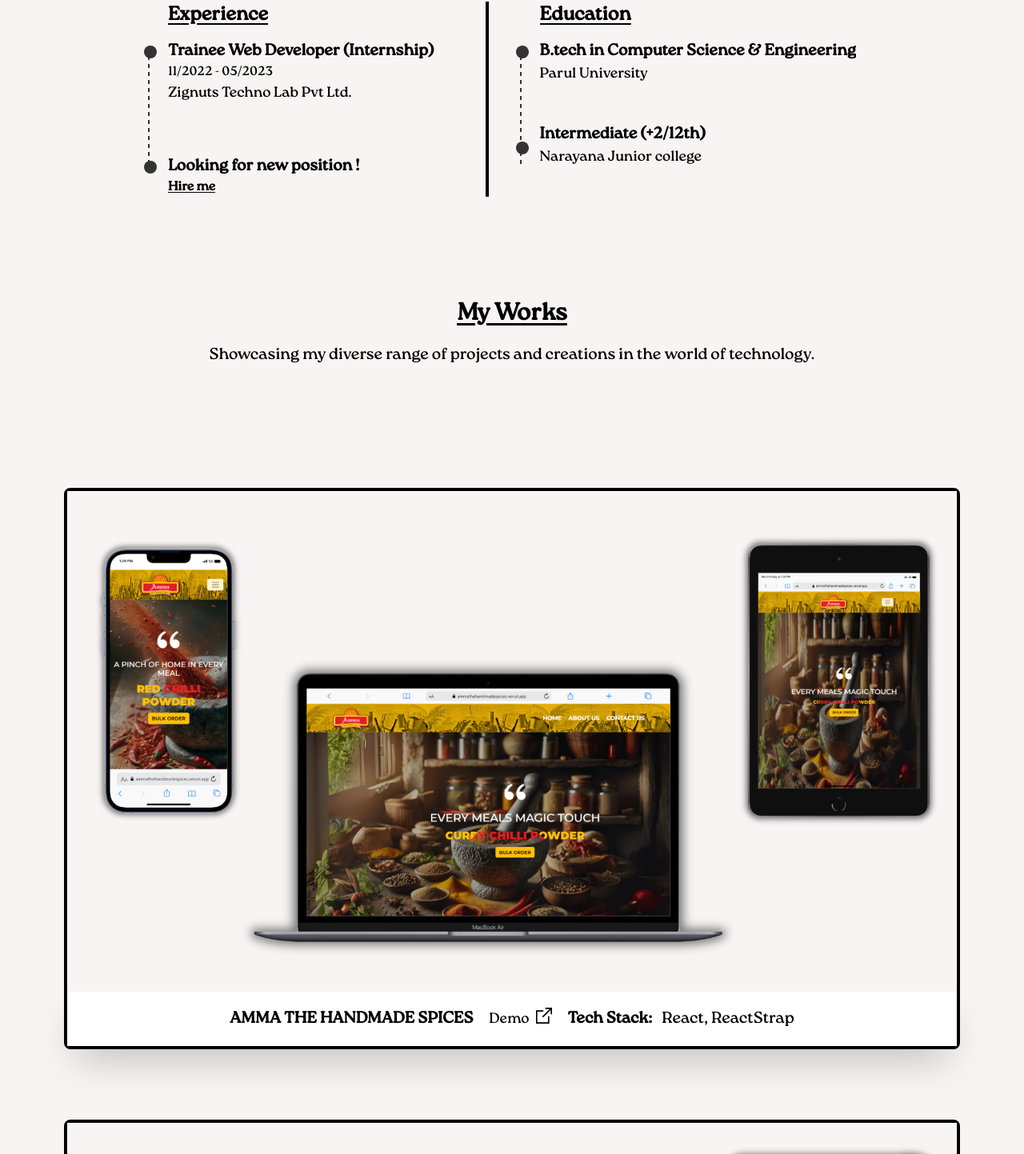
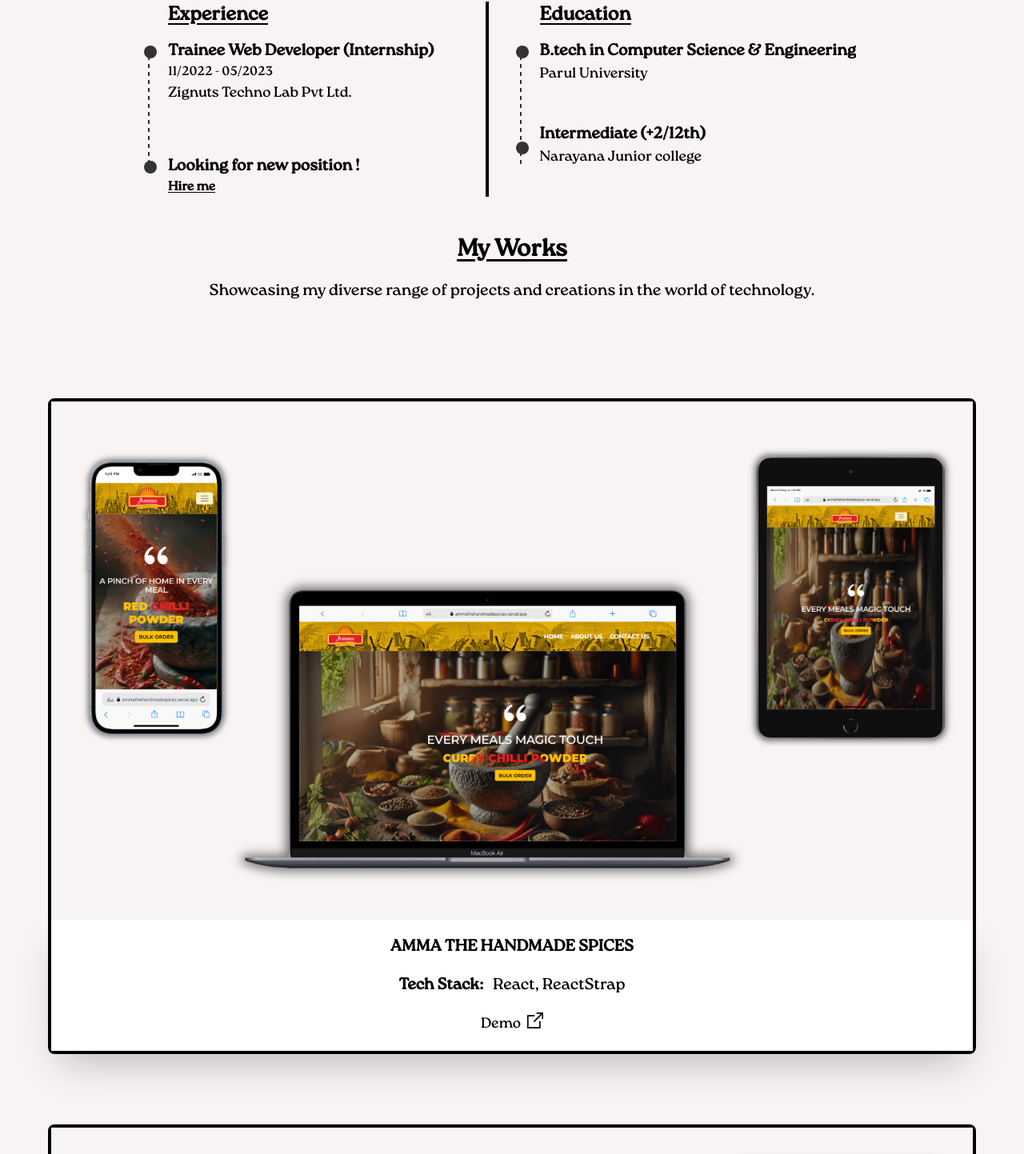
Before and after one commit to DSYaswanth777/Personal_Protfolio, a Next.js app: page / in a window 1280 px wide. Shown: the part 1296-2739 px from the top of the page at 80% size. Built offline with nearby package versions, Linux system fonts and the light colour scheme.

Commit message:
Fix(Responsivenes issue)

```diff
--- a/src/app/globals.css
+++ b/src/app/globals.css
@@ -86,7 +86,7 @@
 /* Skills section styling */
 .skills-section {
   display: grid;
-  grid-template-columns: auto auto auto auto;
+  grid-template-columns: auto auto auto ;
   gap: 20px;
   justify-content: center;
   align-items: center;
@@ -95,7 +95,7 @@
 
 @media screen and (min-device-width: 768px) and (max-device-width: 1024px) {
   .skills-section {
-    grid-template-columns: auto auto auto auto auto;
+    grid-template-columns: auto auto auto auto ;
   }
 }
 
--- a/src/components/Hero_Section.jsx
+++ b/src/components/Hero_Section.jsx
@@ -18,7 +18,7 @@
 
 
   return (
-    <section className="container md:mx-auto h-full " ref={ref} aria-label="Hero Section">
+    <section className="container md:mx-auto h-full  " ref={ref} aria-label="Hero Section">
       <div className="flex flex-col md:flex-row  justify-around items-center pt-16 section1 ">
         <div className="mt-10">
           <div className="ml-10 mt-10">
--- a/src/components/ProjectCard.jsx
+++ b/src/components/ProjectCard.jsx
@@ -1,17 +1,8 @@
-import React from "react";
 import Image from "next/image";
-import { FaGithub } from "react-icons/fa";
 import { GrShare } from "react-icons/gr";
 import { Reveal2 } from "./Animations/Reveal2";
 
-const ProjectCard = ({
-  imageSrc,
-  title,
-  description,
-  githubLink,
-  techStack,
-  demoLink,
-}) => (
+const ProjectCard = ({ imageSrc, title, techStack, demoLink }) => (
   <article className="project-card lg:p-5 p-5 my-12 rounded-xl flex gap-10 flex-col justify-center items-center">
     <div className="border-4 rounded-lg cursor-pointer relative group">
       <Reveal2>
@@ -19,19 +10,18 @@
       </Reveal2>
       <div className="content bg-normalWhite p-5 shadow-2xl">
         <div className="text-left">
-          <div className="flex gap-5  justify-center items-center cursor-pointer">
+          <div className="flex gap-5 flex-col   justify-center items-center cursor-pointer">
+            <Reveal2>
               <h1 className="text-xl font-extra-bold uppercase">{title}</h1>
-            {/* <div className="flex gap-2">
-              <a
-                href={githubLink}
-                target="_blank"
-                rel="noopener noreferrer"
-                className="text-lg font-bold hover:border-b-2"
-              >
-                Code
-              </a>
-              <FaGithub size={25} />
-            </div> */}
+            </Reveal2>
+            <Reveal2>
+              <p className="text-xl">
+                {" "}
+                <span className="font-extra-bold">Tech Stack: </span>&nbsp;{" "}
+                {techStack.join(", ")}
+              </p>
+            </Reveal2>
+            <Reveal2>
               <div className="flex gap-2">
                 <a
                   href={demoLink}
@@ -43,7 +33,7 @@
                 </a>
                 <GrShare size={20} />
               </div>
-            <p className="text-xl"> <span className="font-extra-bold">Tech Stack: </span>&nbsp; {techStack.join(", ")}</p>
+            </Reveal2>
           </div>
         </div>
       </div>
--- a/src/components/Projects_Section.jsx
+++ b/src/components/Projects_Section.jsx
@@ -10,7 +10,7 @@
       ref={ref}
       aria-labelledby="projects-title"
     >
-      <div className="flex justify-around flex-col pt-32">
+      <div className="flex justify-around flex-col pt-12">
         <div className="flex justify-center flex-col items-center">
           <Reveal2>
             <p className="font-extra-bold text-3xl underline underline-offset-4 text-center flex justify-center items-center">
@@ -19,14 +19,14 @@
           </Reveal2>
           <div className="pb-5"></div>
           <Reveal2>
-            <p className="text-xl text-center">
+            <p className="text-xl text-center px-3">
               Showcasing my diverse range of projects and creations in the world
               of technology.
             </p>
           </Reveal2>
         </div>
       </div>
-      <div className="pt-8 px-5">
+      <div className=" container">
         <div className="image-gallery"></div>
         {projects.map((project) => (
           <ProjectCard
--- a/src/components/Skills_Section.jsx
+++ b/src/components/Skills_Section.jsx
@@ -29,7 +29,7 @@
               </h1>
             </Reveal>
             <Reveal2>
-              <div className="skills-section  pt-10">
+              <div className="skills-section  pt-10 px-5">
                 {skills.map((skill, index) => (
 
                     <p key={skill} className="p-3 bg-customBlack">
--- a/src/components/footer.jsx
+++ b/src/components/footer.jsx
@@ -10,7 +10,7 @@
       <div className="container md:mx-auto flex justify-between items-center h-full py-16 gap-8 flex-col px-6">
         <Reveal2>
           <p className="text-white font-extra-bold">
-            &copy; 2023. Yaswanth Dasari
+            &copy; 2024. Yaswanth Dasari
           </p>
         </Reveal2>
         <Reveal2>
```
Lines whose indentation alone changed are shown as unchanged.
